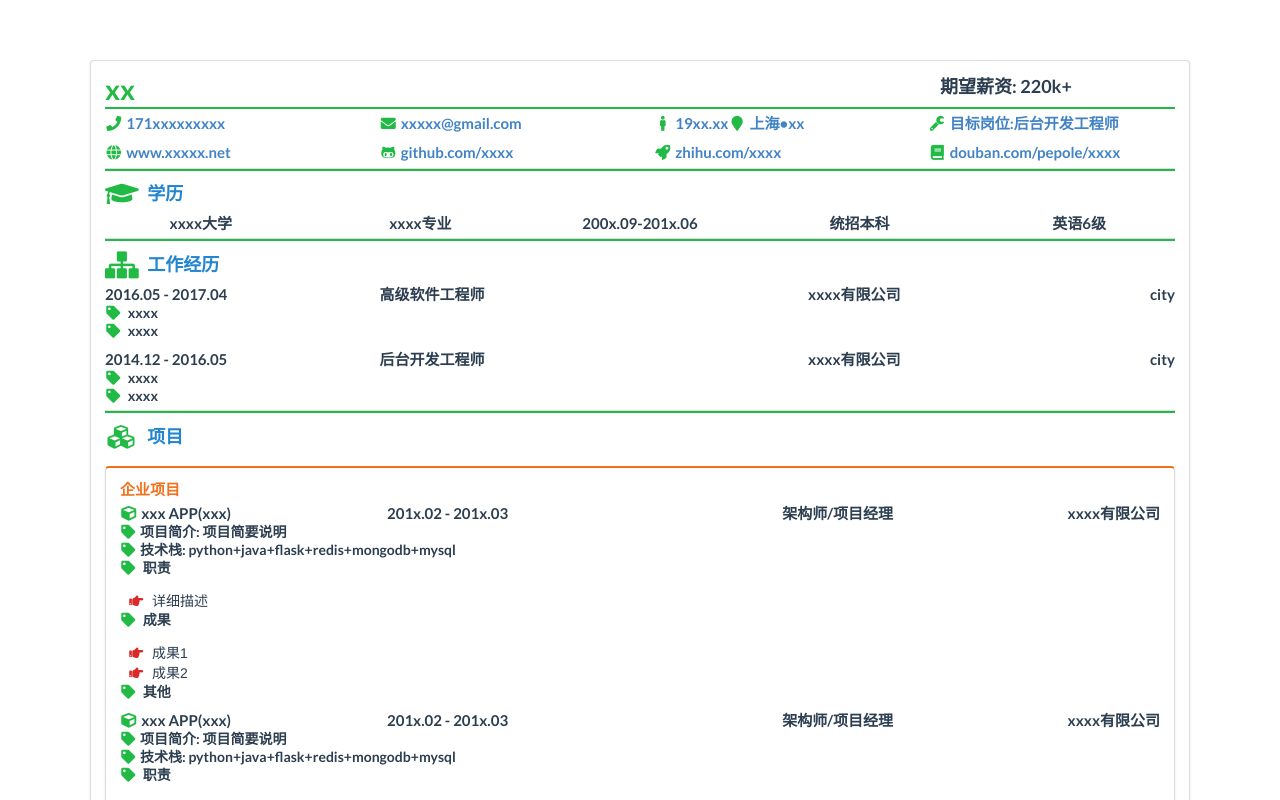
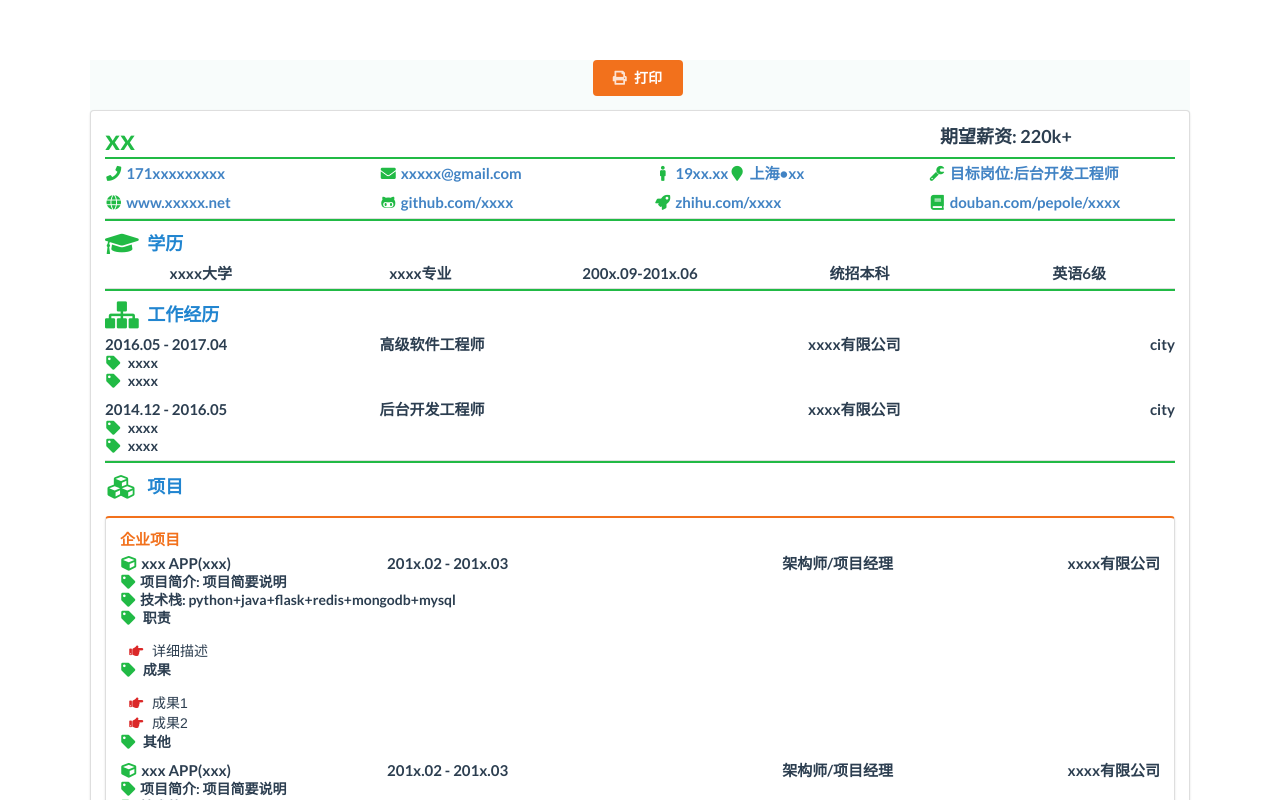
Before and after one commit to hhstore/vue2-resume, a Vue app: page / in a window 1280 px wide. Shown: the top 800 px of the page. Built offline with nearby package versions, Linux system fonts and the light colour scheme.

Commit message:
update - 添加打印按钮.

```diff
--- a/src/components/Resume.vue
+++ b/src/components/Resume.vue
@@ -1,7 +1,19 @@
 <template>
   <!--简历-->
   <div class="cv-main">
-    <div class="ui  segment">
+
+    <!--打印按钮-->
+    <div id="cv-export">
+      <h3>
+
+        <button v-on:click="exportPDF" class="ui orange button">
+          <i class="print icon"></i>打印
+        </button>
+      </h3>
+    </div>
+
+    <!--简历内容-->
+    <div class="ui  segment" id="cv-content">
       <!--个人信息-->
       <div class="ui grid">
         <div class="three column row">
@@ -257,7 +269,7 @@
 
             <!--成果-->
             <div class="sixteen wide column left aligned" v-for="v in item.desc">
-              <h5 class="cv-fix-content-item" ><i class="pointing right red icon" ></i> {{ v }}</h5>
+              <h5 class="cv-fix-content-item"><i class="pointing right red icon"></i> {{ v }}</h5>
             </div>
           </div>
         </div>
@@ -277,7 +289,6 @@
 
 <script>
   import * as cv from '../assets/cv.json'    // cv-2017.json
-  //
 
   export default {
     name: 'resume',
@@ -287,6 +298,16 @@
       return {
         cv: cv
       }
+    },
+
+    methods: {
+      exportPDF: function () {
+        // 隐藏打印按钮
+        document.getElementById('cv-export').style.display = 'none'
+        window.print()
+        // 恢复打印按钮
+        document.getElementById('cv-export').style.display = ''
+      }
     }
   }
 
```
